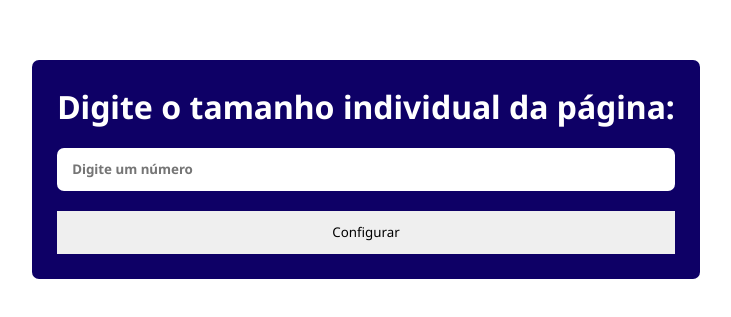
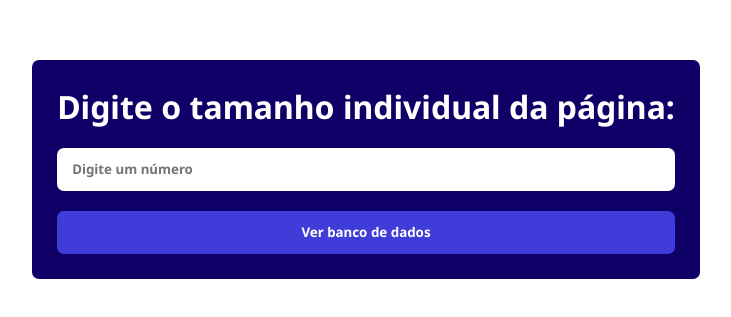
Before and after one commit to PauloUbirajara/static-hash-index-Front, a React (Create React App) app in the folder db-front/: page / in a window 1280 px wide. Shown: the part 231-548 px from the top of the page, without its empty margins (274-1005 px from the left). Built offline with nearby package versions, Linux system fonts and the light colour scheme.

Commit message:
change button tag to Button component in Settings

```diff
--- a/db-front/src/components/Settings/SettingsComponent.tsx
+++ b/db-front/src/components/Settings/SettingsComponent.tsx
@@ -1,4 +1,7 @@
 import { useState } from 'react'
+
+import Button from '../Button/ButtonComponent'
+
 import './SettingsComponent.css'
 
 
@@ -31,10 +34,10 @@ const SettingsComponent = (props: SettingsProps) => {
         min='1'
         onChange={onChange}
       />
-      <button
-        className='primary-button'
+      <Button
+        text="Ver banco de dados"
         onClick={onClick}
-      >Configurar</button>
+      />
     </div>
   </>
 }
--- a/db-front/src/index.tsx
+++ b/db-front/src/index.tsx
@@ -1,6 +1,8 @@
 import React from 'react';
 import ReactDOM from 'react-dom';
+
 import App from './App'
+
 import './index.css';
 
 
```
